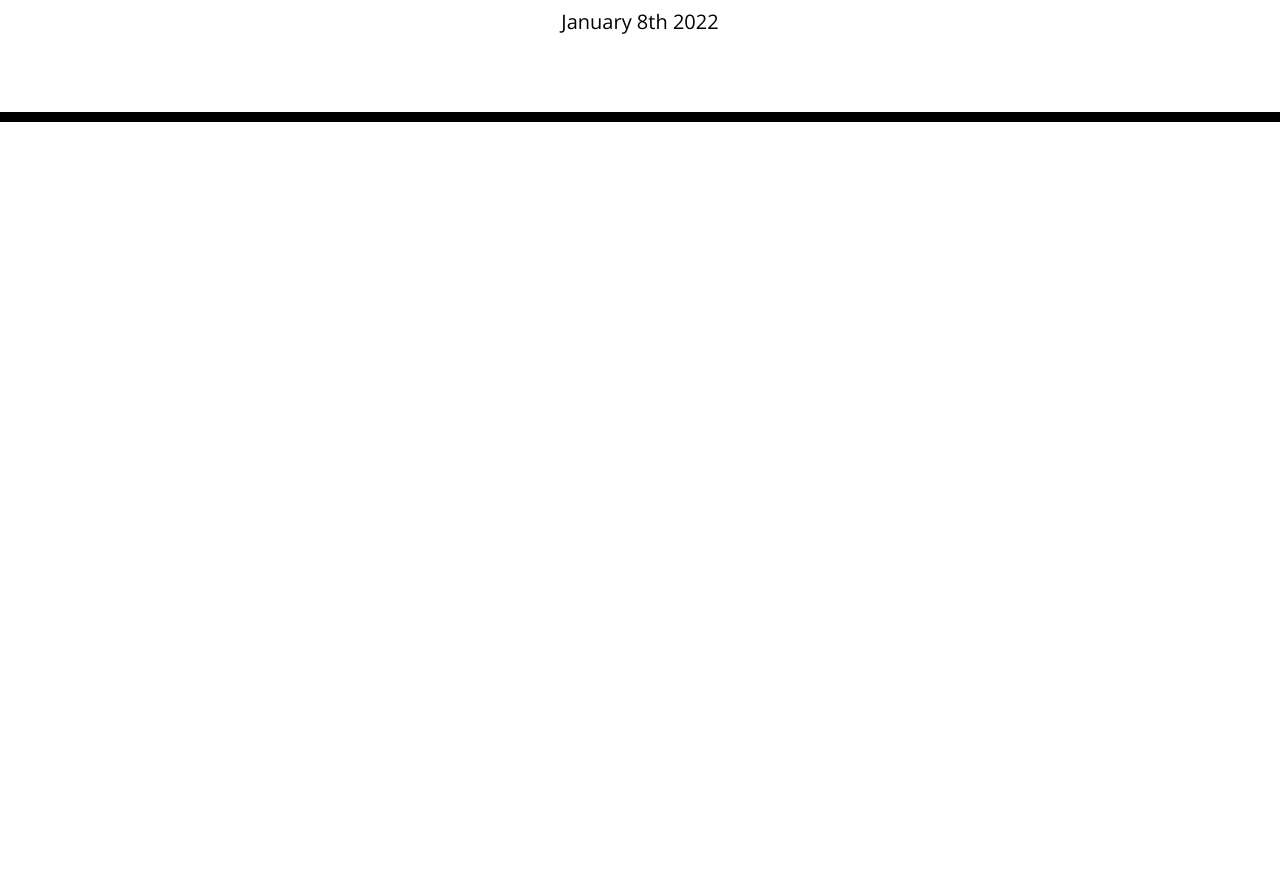
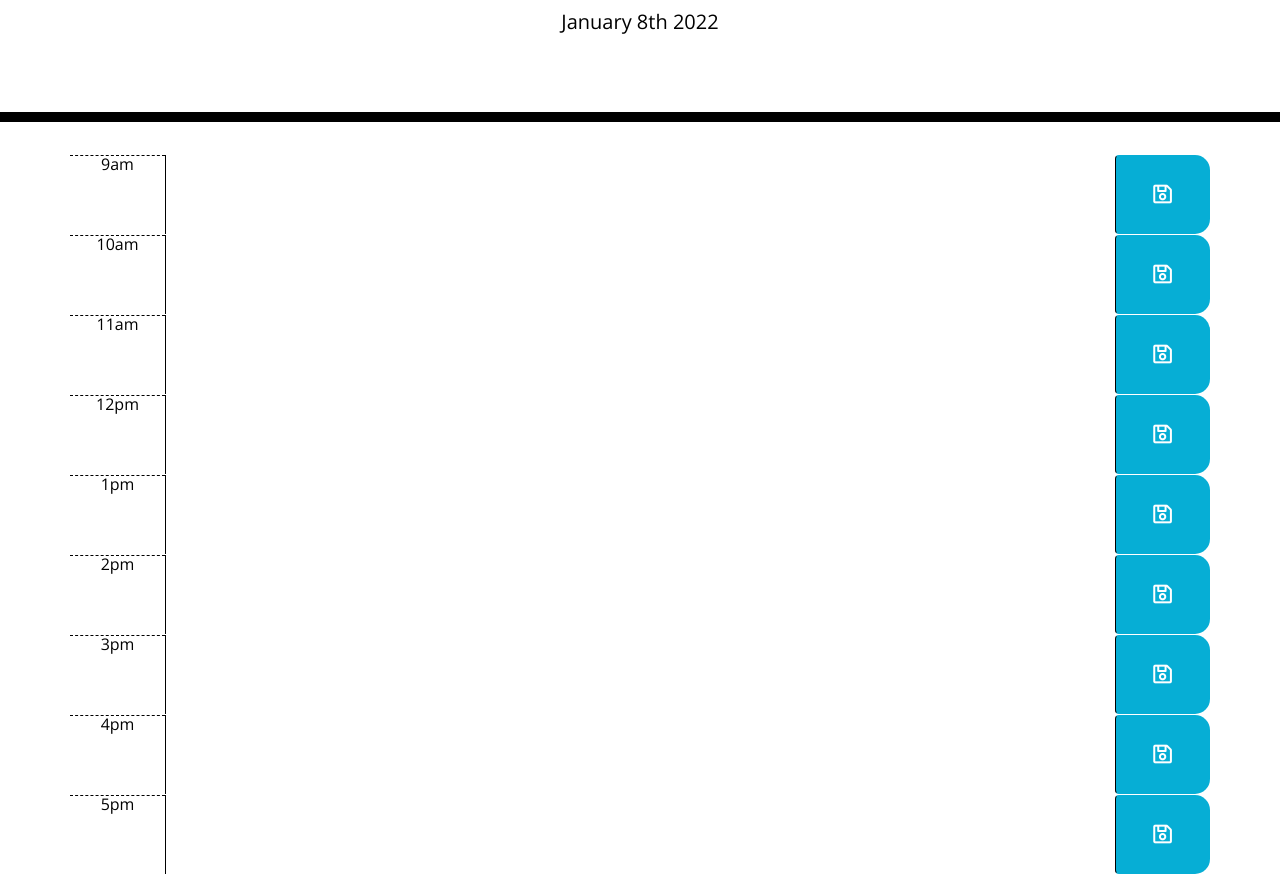
Before and after one commit to dmevola/perfect-planner, a plain HTML site: page index.html in a window 1280 px wide. Shown: the part 182-1056 px from the top of the page. Before the commit the page ends 800 px from the top, so only its background shows below. Drawn offline with nearby package versions, Linux system fonts and the light colour scheme.

Commit message:
added time blocks to html

```diff
--- a/index.html
+++ b/index.html
@@ -30,6 +30,51 @@
     </header>
     <div class="container">
       <!-- Timeblocks go here -->
+      <div id="9" class="row time-block">
+        <div class="col-sm-1 hour">9am</div>
+        <textarea class="col-sm-10 description"></textarea>
+        <button class="col-sm-1 saveBtn btn"><i class="far fa-save fa-lg"></i></button>
+      </div>
+      <div id="10" class="row time-block">
+        <div class="col-sm-1 hour">10am</div>
+        <textarea class="col-sm-10 description"></textarea>
+        <button class="col-sm-1 saveBtn btn"><i class="far fa-save fa-lg"></i></button>
+      </div>
+      <div id="11" class="row time-block">
+        <div class="col-sm-1 hour">11am</div>
+        <textarea class="col-sm-10 description"></textarea>
+        <button class="col-sm-1 saveBtn btn"><i class="far fa-save fa-lg"></i></button>
+      </div>
+      <div id="12" class="row time-block">
+        <div class="col-sm-1 hour">12pm</div>
+        <textarea class="col-sm-10 description"></textarea>
+        <button class="col-sm-1 saveBtn btn"><i class="far fa-save fa-lg"></i></button>
+      </div>
+      <div id="13" class="row time-block">
+        <div class="col-sm-1 hour">1pm</div>
+        <textarea class="col-sm-10 description"></textarea>
+        <button class="col-sm-1 saveBtn btn"><i class="far fa-save fa-lg"></i></button>
+      </div>
+      <div id="14" class="row time-block">
+        <div class="col-sm-1 hour">2pm</div>
+        <textarea class="col-sm-10 description"></textarea>
+        <button class="col-sm-1 saveBtn btn"><i class="far fa-save fa-lg"></i></button>
+      </div>
+      <div id="15" class="row time-block">
+        <div class="col-sm-1 hour">3pm</div>
+        <textarea class="col-sm-10 description"></textarea>
+        <button class="col-sm-1 saveBtn btn"><i class="far fa-save fa-lg"></i></button>
+      </div>
+      <div id="16" class="row time-block">
+        <div class="col-sm-1 hour">4pm</div>
+        <textarea class="col-sm-10 description"></textarea>
+        <button class="col-sm-1 saveBtn btn"><i class="far fa-save fa-lg"></i></button>
+      </div>
+      <div id="17" class="row time-block">
+        <div class="col-sm-1 hour">5pm</div>
+        <textarea class="col-sm-10 description"></textarea>
+        <button class="col-sm-1 saveBtn btn"><i class="far fa-save fa-lg"></i></button>
+      </div>
     </div>
 
     <script src="https://code.jquery.com/jquery-3.4.1.min.js"></script>
```
